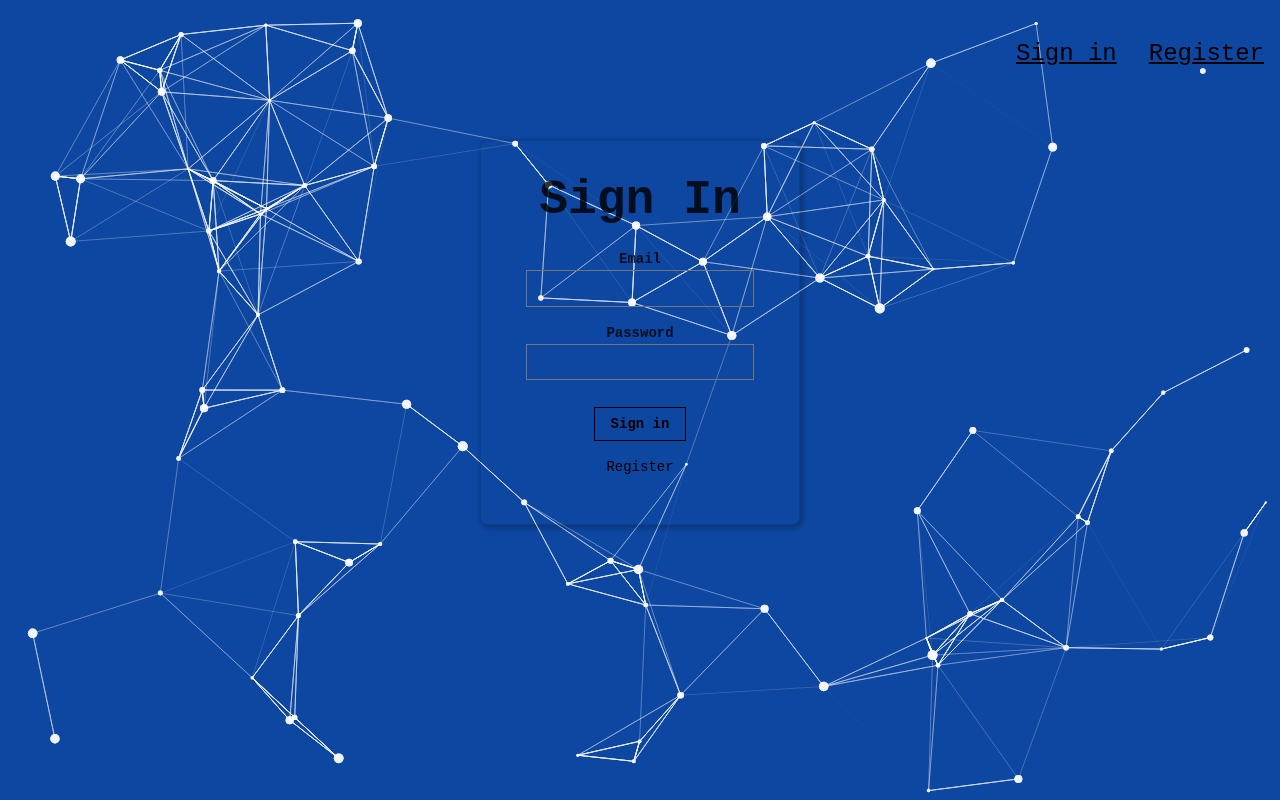
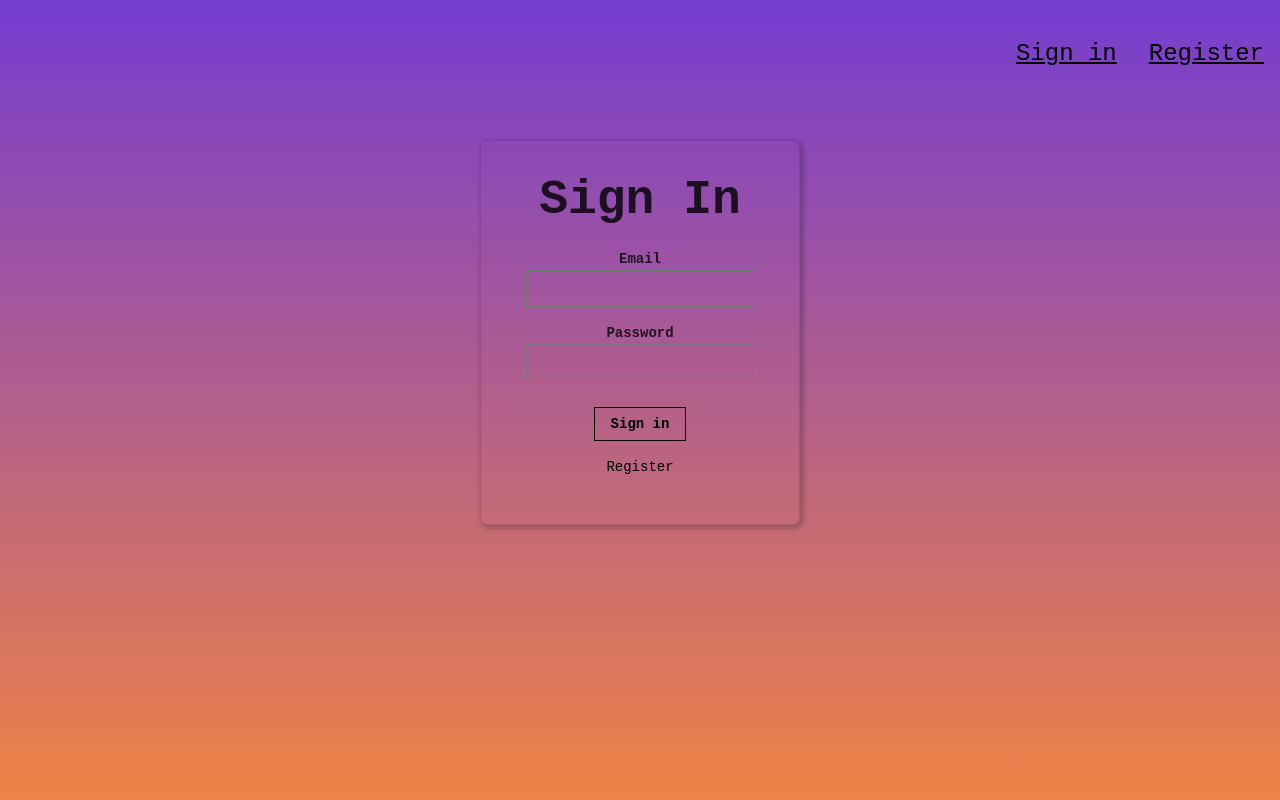
Before and after one commit to JamesSimel/FaceDetect, a React (Create React App) app: page / in a window 1280 px wide. Built offline with nearby package versions, Linux system fonts and the light colour scheme; what clarifai would draw is missing.

Commit message:
Updating my project to the latest version of react 18.X

```diff
--- a/src/App.css
+++ b/src/App.css
@@ -1,6 +1,9 @@
-.App {
+body{
+  background: linear-gradient(rgb(117, 60, 208), rgb(239, 131, 70));
   text-align: center;
+  height: 100vh ;
 }
+
 .center{
   display: flex;
   justify-content: center;
--- a/src/App.js
+++ b/src/App.js
@@ -1,6 +1,6 @@
 import React,{ Component } from 'react'
-import Particles from "react-tsparticles"
-import Clarifai from 'clarifai'
+// import Particles from "react-tsparticles";
+import Clarifai from 'clarifai';
 import './App.css'
 import 'tachyons'
 import Navigation from './components/Navigation/Navigation'
@@ -11,84 +11,84 @@ import FaceDetect from './components/FaceDetect/FaceDetect'
 import Signin from './components/Signin/Signin'
 import Register from './components/Register/Register'
 
-const particlesOptions = {
-    background: {
-      color: {
-        value: "#0d47a1",
-      },
-    },
-    fpsLimit: 60,
-    interactivity: {
-      detectsOn: "canvas",
-      events: {
-        onClick: {
-          enable: true,
-          mode: "push",
-        },
-        onHover: {
-          enable: true,
-          mode: "repulse",
-        },
-        resize: true,
-      },
-      modes: {
-        bubble: {
-          distance: 400,
-          duration: 2,
-          opacity: 0.8,
-          size: 40,
-        },
-        push: {
-          quantity: 4,
-        },
-        repulse: {
-          distance: 200,
-          duration: 0.4,
-        },
-      },
-    },
-    particles: {
-      color: {
-        value: "#ffffff",
-      },
-      links: {
-        color: "#ffffff",
-        distance: 150,
-        enable: true,
-        opacity: 0.5,
-        width: 1,
-      },
-      collisions: {
-        enable: true,
-      },
-      move: {
-        direction: "none",
-        enable: true,
-        outMode: "bounce",
-        random: false,
-        speed: 4,
-        straight: false,
-      },
-      number: {
-        density: {
-          enable: true,
-          value_area: 900,
-        },
-        value: 80,
-      },
-      opacity: {
-        value: 0.5,
-      },
-      shape: {
-        type: "circle",
-      },
-      size: {
-        random: true,
-        value: 5,
-      },
-    },
-    detectRetina: true,
-}
+// const particlesOptions = {
+//     background: {
+//       color: {
+//         value: "#0d47a1",
+//       },
+//     },
+//     fpsLimit: 60,
+//     interactivity: {
+//       detectsOn: "canvas",
+//       events: {
+//         onClick: {
+//           enable: true,
+//           mode: "push",
+//         },
+//         onHover: {
+//           enable: true,
+//           mode: "repulse",
+//         },
+//         resize: true,
+//       },
+//       modes: {
+//         bubble: {
+//           distance: 400,
+//           duration: 2,
+//           opacity: 0.8,
+//           size: 40,
+//         },
+//         push: {
+//           quantity: 4,
+//         },
+//         repulse: {
+//           distance: 200,
+//           duration: 0.4,
+//         },
+//       },
+//     },
+//     particles: {
+//       color: {
+//         value: "#ffffff",
+//       },
+//       links: {
+//         color: "#ffffff",
+//         distance: 150,
+//         enable: true,
+//         opacity: 0.5,
+//         width: 1,
+//       },
+//       collisions: {
+//         enable: true,
+//       },
+//       move: {
+//         direction: "none",
+//         enable: true,
+//         outMode: "bounce",
+//         random: false,
+//         speed: 4,
+//         straight: false,
+//       },
+//       number: {
+//         density: {
+//           enable: true,
+//           value_area: 900,
+//         },
+//         value: 80,
+//       },
+//       opacity: {
+//         value: 0.5,
+//       },
+//       shape: {
+//         type: "circle",
+//       },
+//       size: {
+//         random: true,
+//         value: 5,
+//       },
+//     },
+//     detectRetina: true,
+// }
 const app = new Clarifai.App({
   apiKey: '{YOU_API_KEY}'
  });
@@ -148,9 +148,9 @@ class App extends Component {
         );
   }
   onRouteChange = (route) => {
-    if( route=== 'signout'){
+    if( route === 'signout'){
       this.setState({isSignedIn: false})
-    }else if(route=== 'home') {this.setState({isSignedIn: true})}
+    }else if(route === 'home') {this.setState({isSignedIn: true})}
     this.setState({route: route});
   }
 
@@ -160,13 +160,7 @@ class App extends Component {
   render () {
     const { isSignedIn, imageUrl,route, box} =this.state;
     return (
-      <div className='App' >
-        <Particles className='particles'
-          id="tsparticles"
-          init={this.particlesInit}
-          loaded={this.particlesLoaded}
-          options={particlesOptions}
-        />
+      <body >
         <Navigation isSignedIn={isSignedIn} onRoutechange={this.onRouteChange}/>
         {route === 'home'
           ?<div>
@@ -179,7 +173,7 @@ class App extends Component {
              ?<Signin onRouteChange={this.onRouteChange}/>
              :<Register onRouteChange={this.onRouteChange}/>)
         }
-     </div>
+     </body>
     )
   }
 }
```
Also changed, not shown: package.json (+4 -4 lines), src/index.js (+5 -9 lines), 1 other file (tests, documents, lock files or other folders).
